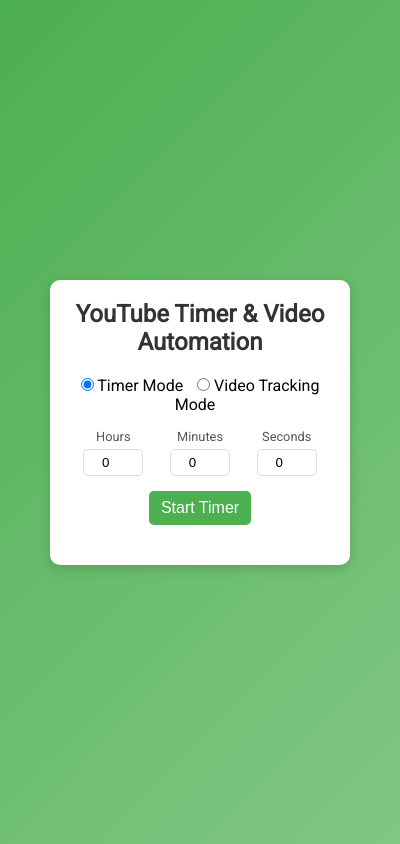
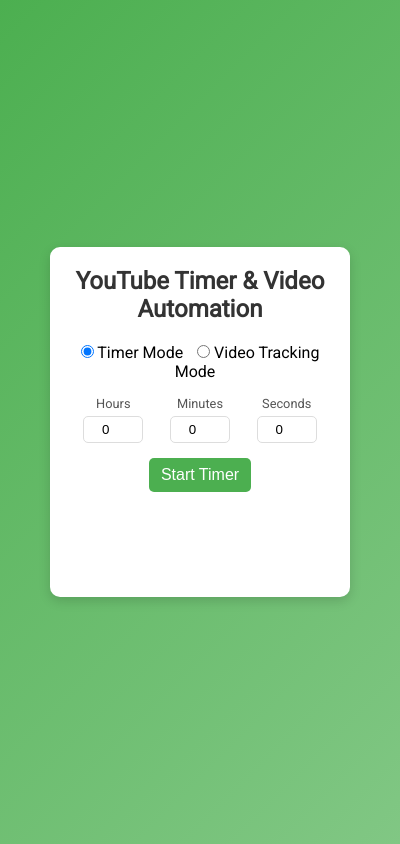
Before and after one commit to tangent-tz/Browser_Timer, a browser extension: page popup.html in a window 400 px wide. Drawn offline with Linux system fonts and the light colour scheme.

Commit message:
static foreground container for both modes

```diff
--- a/popup.css
+++ b/popup.css
@@ -19,7 +19,11 @@
     width: 300px;
     padding: 20px;
     text-align: center;
+
+    /* Add this: */
+    min-height: 350px; /* or whatever height you prefer */
 }
+
 h1 {
     margin-bottom: 20px;
     font-size: 1.5rem;
```
